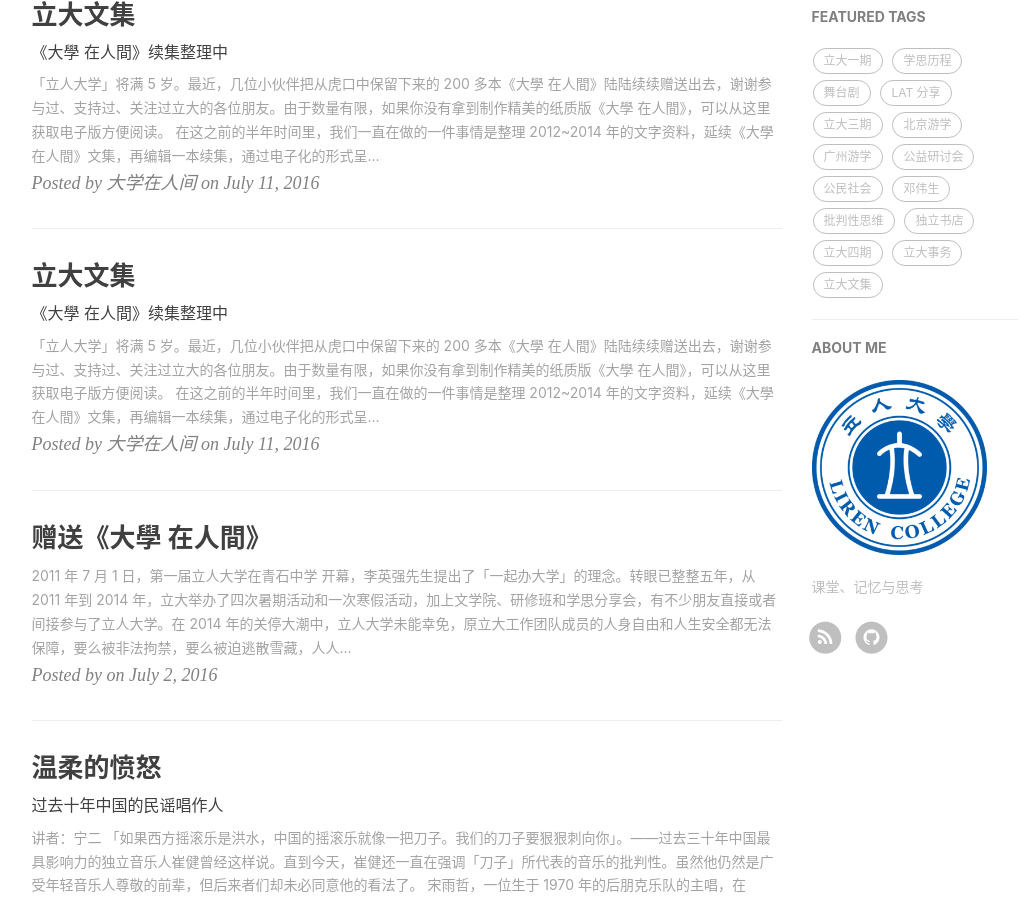
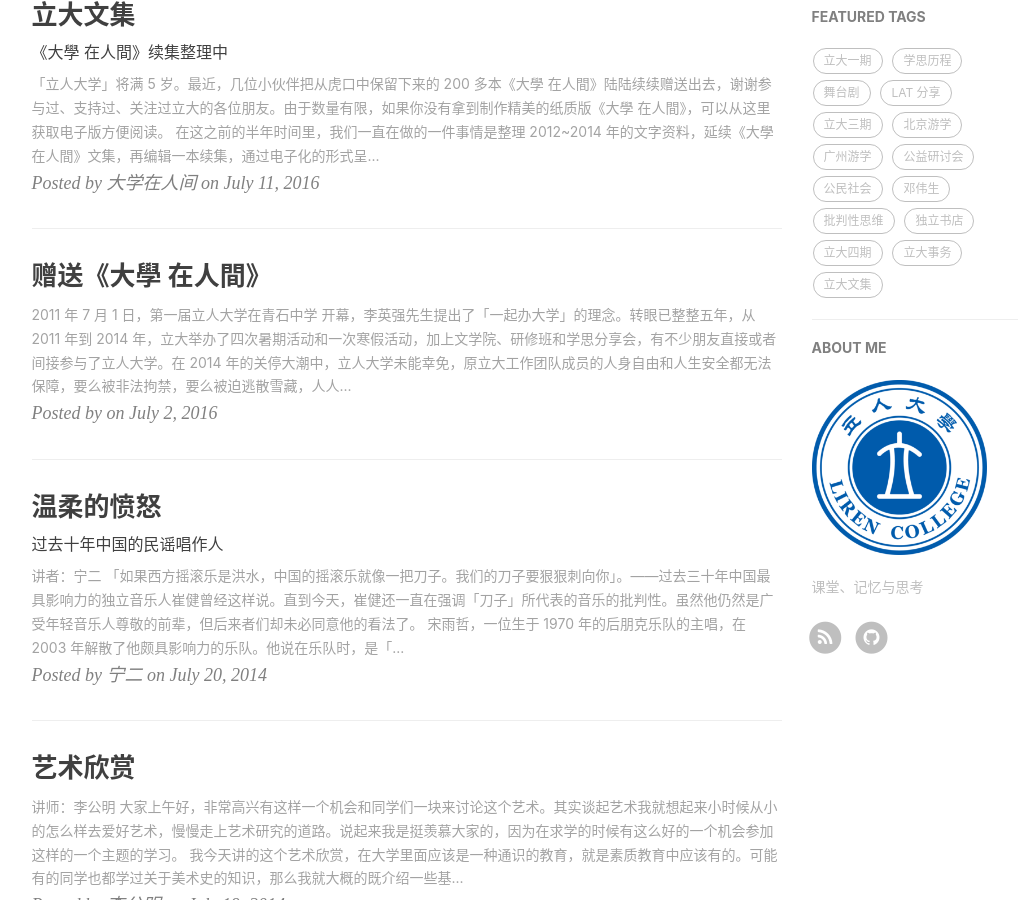
Before and after one commit to dgjj1991/LirenCollege.github.io, a Jekyll site: the page built from index.html, in a window 1280 px wide and 900 px high, scrolled down 470 px. Shown: the whole window, without its empty margins (136-1154 px from the left). Built offline with Jekyll 4.4.1, drawn with Linux system fonts in a browser that asks for light colours; nearby versions of some CDN libraries; the list of posts is cut into pages by our own code; comment, search, counter and statistics services are not loaded; some of the changed text lies outside the part shown.

```diff
--- a/_posts/2016-07-11-wenji.md
+++ /dev/null
@@ -1,36 +0,0 @@
----
-layout:     post
-title:      "立大文集"
-subtitle:   "《大學 在人間》续集整理中"
-date:       2016-07-11 22:10:00
-author:
-header-img: "img/home-bg.JPG"
-tags:
-    - 立大文集
----
-
-「立人大学」将满 5 岁。最近，几位小伙伴把从虎口中保留下来的 200 多本《大學 在人間》陆陆续续赠送出去，谢谢参与过、支持过、关注过立大的各位朋友。由于数量有限，如果你没有拿到制作精美的纸质版《大學 在人間》，可以从[这里](https://github.com/LirenCollege/LRC/releases)获取电子版方便阅读。
-
-在这之前的半年时间里，我们一直在做的一件事情是整理 2012~2014 年的文字资料，延续《大學 在人間》文集，再编辑一本续集，通过电子化的形式呈现给大家。在此基础上，精选四年部分文章做成[「立人大学」网站](https://lirencollege.github.io)，以纪念、勉励。续集包括了已成文字的讲课内容、学员调研报告、自由活动记录、个人随记。
-
-在赠书登记中，有朋友留言道：
-
-> 对立人大学的办学理念，人文学科的重视很赞同。一直很关注立人大学和图书馆的事情，14 年被关的时候很惋惜。
-
-> 看到有人为教育站出来很感恩，希望所有对教育抱有真热情的人都能勇敢为教育出来，为了下一代，为了未来！
-
-也有朋友虽未能参加「立人大学」活动，但自己也做起图书馆阅读：
-
-> 2013 年大三接触立人，阅读立人书记，为 2014 立人大学准备，但未能得到回复，暑假一人到成都，想拜见英强先生，但最后，只取得电话沟通。回学校后，组织自家家乡的图书馆，几位好朋友每月筹款，每月购买书籍，2015 启动，进行沉淀。
-
-也有朋友留言，坚持「立人」活动继续做下去：
-> 立人是不是可以建立一个微博、微信公共号，或者 QQ 群，甚至是独立网站，方便我们学习体会感悟实践……
-
-> 希望能与立人再深入交流办学、办事策略。
-建议你们换面，从新来过，通过网络的手段。线下困难太大了。还有其他方式可以实现你们的目标的。
-斗争还是要讲究策略。
-望，振作。
-
-我想，用即将整理完成的续集来回应诸位朋友的留言，也作为送给各位朋友的第二份纪念之物。
-
-by 立人丙
```
Also changed, not shown: _posts/2014-07-20-ninger.md (+2 -2 lines).
